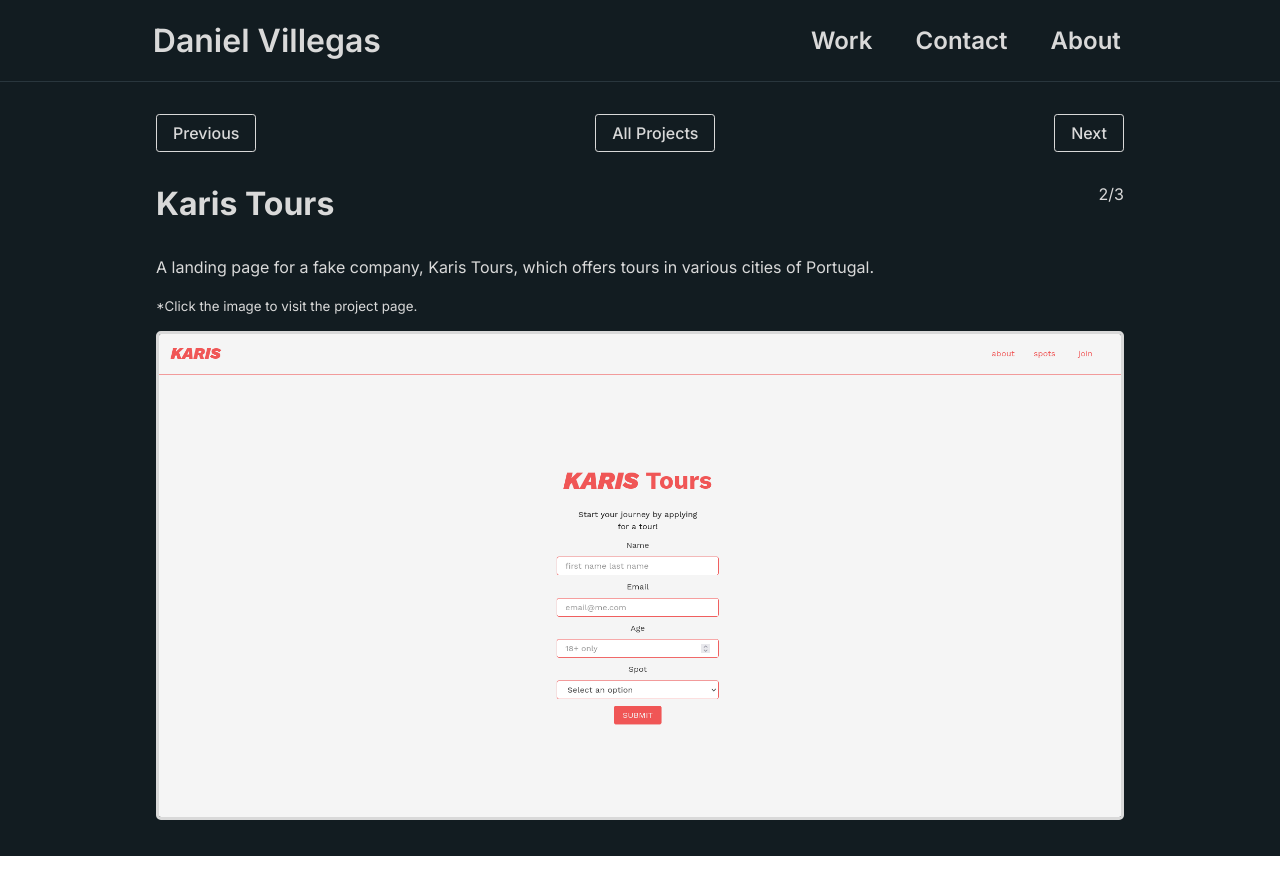
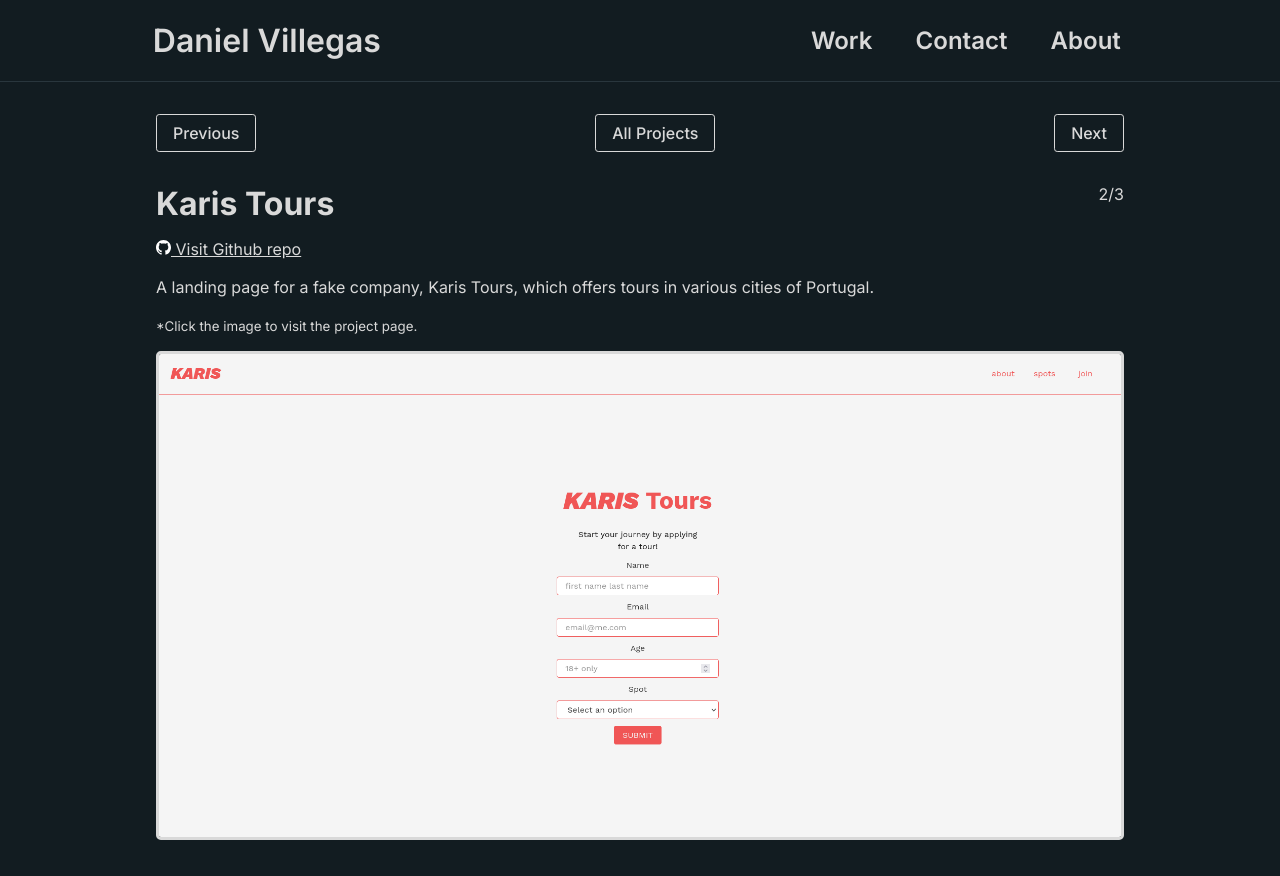
Before and after one commit to dan-ville/portfolio-site, a React (Create React App) app: page /work/1 in a window 1280 px wide. Both pictures are taken after a click on the button "Next". Built offline with nearby package versions, Linux system fonts and the light colour scheme.

Commit message:
Add github repos to Project

```diff
--- a/src/assets/SVG/Github.js
+++ b/src/assets/SVG/Github.js
@@ -1,8 +1,8 @@
-const GithubIcon = ({ fill }) => {
+const GithubIcon = ({ fill, width = "32", height = "32" }) => {
   return (
     <svg
-      width="32"
-      height="32"
+      width={width}
+      height={height}
       viewBox="0 0 32 32"
       fill="none"
       xmlns="http://www.w3.org/2000/svg"
--- a/src/components/Work/Project/Project.component.tsx
+++ b/src/components/Work/Project/Project.component.tsx
@@ -1,4 +1,5 @@
 import { useNavigate, useParams } from "react-router-dom"
+import GithubIcon from "../../../assets/SVG/Github"
 import Button from "../../../assets/UI/Button"
 import { PageWidth } from "../../Layout/Layout"
 import projects from "../projects/projects"
@@ -9,6 +10,7 @@ import {
   Header,
   Description,
   Controls,
+  GithubAnchor,
 } from "./Project.styles"
 
 type ProjectParams = {
@@ -21,7 +23,7 @@ const Project: React.FC = () => {
   if (!projectId) return null
 
   const project = projects[parseInt(projectId) - 1]
-  const { heading, src, description, url } = project
+  const { heading, src, description, url, github, closedSource } = project
 
   const goToPrevious = () => {
     if (parseFloat(projectId) === 1) return
@@ -48,6 +50,15 @@ const Project: React.FC = () => {
           {projectId}/{projects.length}
         </p>
       </Header>
+      {closedSource ? (
+        <em>**This project is closed source.</em>
+      ) : (
+        <p>
+          <GithubAnchor href={github}>
+            <GithubIcon fill="white" width="15" height="15" /> Visit Github repo
+          </GithubAnchor>
+        </p>
+      )}
       <Description>{description}</Description>
       <small>*Click the image to visit the project page.</small>
       <a href={url}>
--- a/src/components/Work/Project/Project.styles.ts
+++ b/src/components/Work/Project/Project.styles.ts
@@ -1,9 +1,9 @@
-import styled from "styled-components";
+import styled from "styled-components"
 
 export const Title = styled.h2`
   font-size: 2rem;
   /* margin-bottom: 1rem; */
-`;
+`
 
 export const FeaturedThumbnail = styled.img`
   width: 100%;
@@ -15,19 +15,25 @@ export const FeaturedThumbnail = styled.img`
     width: 100%;
     border-radius: 0.3em;
   }
-`;
+`
 
 export const Header = styled.div`
   display: flex;
   justify-content: space-between;
-`;
+`
 
 export const Description = styled.p`
   margin: 1rem 0;
   line-height: 1.5;
-`;
+`
 export const Controls = styled.div`
   display: flex;
   justify-content: space-between;
   margin-bottom: 1rem;
-`;
+`
+export const GithubAnchor = styled.a`
+  color: ${(props) => props.theme.text.main};
+  &:hover {
+
+  }
+`
--- a/src/components/Work/projects/projects.ts
+++ b/src/components/Work/projects/projects.ts
@@ -8,6 +8,8 @@ interface Project {
   src?: string
   url?: string
   index?: number
+  github?: string
+  closedSource?: boolean
 }
 
 const projectsDB: Project[] = [
@@ -16,12 +18,14 @@ const projectsDB: Project[] = [
     description: `A multi-service application built for Vision Travel to give their salespeople a one-stop-shop app for making final sales in tourism.`,
     src: b2b,
     url: "/work/one2trip",
+    closedSource: true,
   },
   {
     heading: "Karis Tours",
     description: `A landing page for a fake company, Karis Tours, which offers tours in various cities of Portugal.`,
     src: karis,
     url: "https://dan-ville.github.io/karis-tours/",
+    github: "https://github.com/dan-ville/karis-tours",
   },
   // {
   //   heading: "The Vale",
@@ -40,6 +44,7 @@ const projectsDB: Project[] = [
     description: `If you need lots of anagrams for a word... look no further.`,
     src: anagrammer,
     url: "https://dan-ville.github.io/anagrammer/",
+    github: "https://github.com/dan-ville/anagrammer",
   },
 ]
 
```
